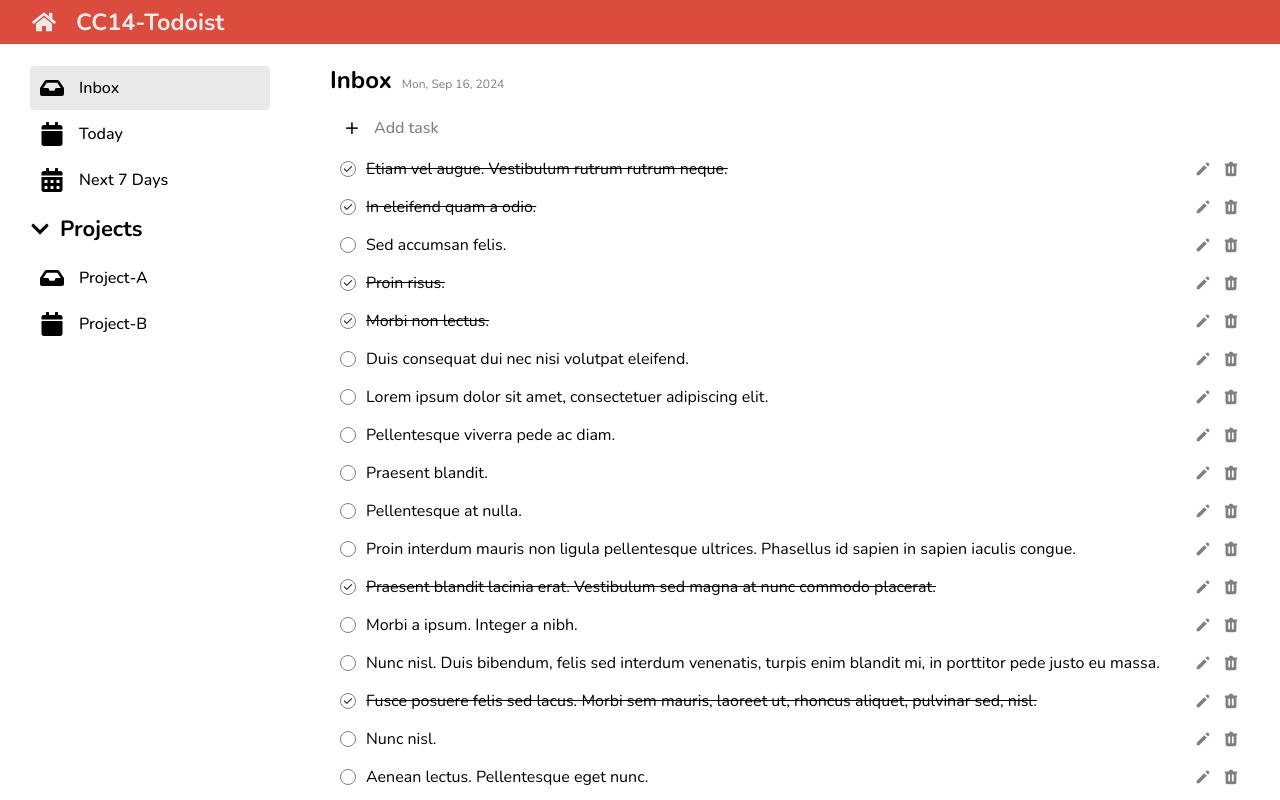
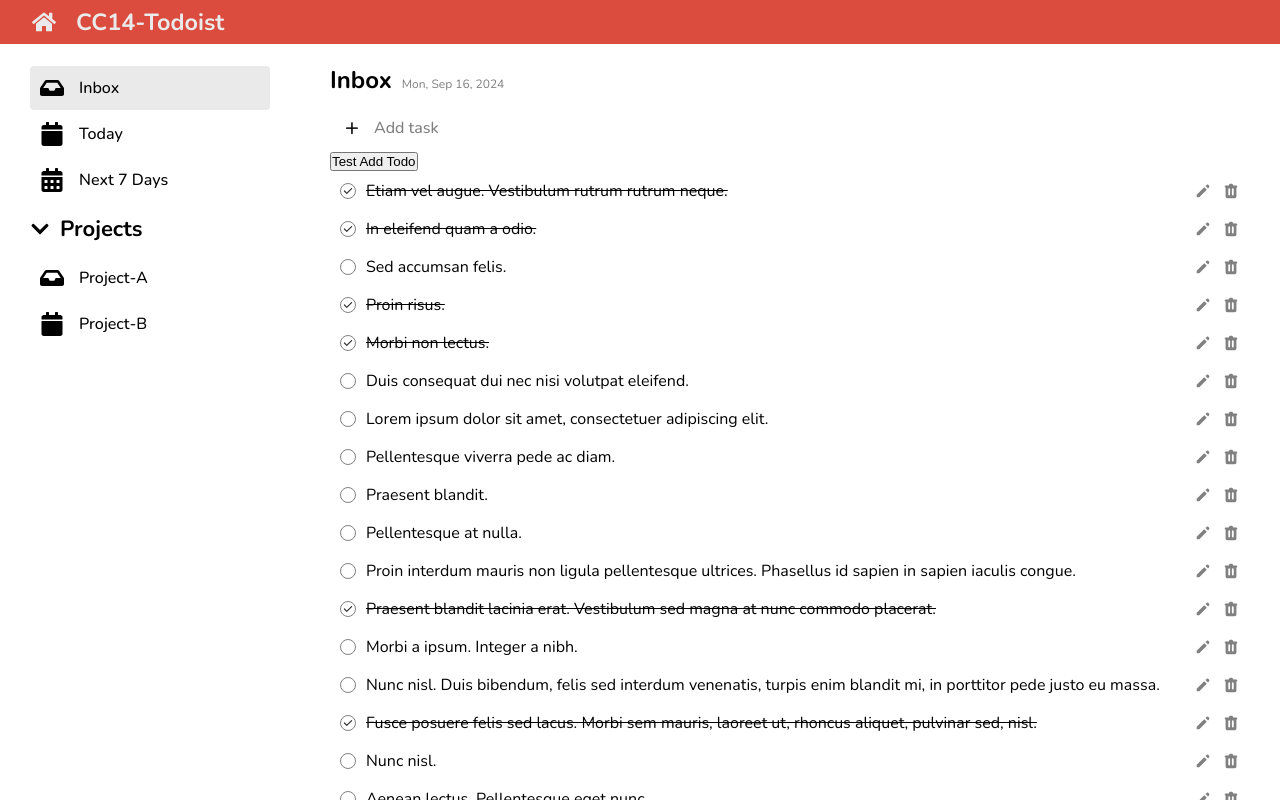
Before and after one commit to zinzindev/CC14-React-Todolist, a React (Create React App) app: page / in a window 1280 px wide. Built offline with nearby package versions, Linux system fonts and the light colour scheme.

Commit message:
finish: add-todo function

```diff
--- a/package.json
+++ b/package.json
@@ -11,6 +11,7 @@
     "react-icons": "^5.3.0",
     "react-scripts": "5.0.1",
     "sass": "^1.78.0",
+    "uuid": "^10.0.0",
     "web-vitals": "^2.1.4"
   },
   "scripts": {
--- a/src/components/Todo/TodoContent.jsx
+++ b/src/components/Todo/TodoContent.jsx
@@ -1,4 +1,5 @@
 import { useState } from 'react';
+import { v4 as uuidv4 } from 'uuid';
 
 import { AddTodo } from './AddTodo';
 import { TodoHeader } from './TodoHeader';
@@ -9,13 +10,29 @@ import mockData from '../../data/todos.json';
 export function TodoContent() {
 	// # Logic
 	const [todos, setTodos] = useState(mockData);
-	// console.log(todos);
+	// console.log(uuidv4());
+	// console.log(uuidv4());
+	// console.log(uuidv4());
+
+	const handleAddTodo = () => {
+		// มี new todos
+		let newTodoObj = { id: uuidv4(), task: 'Do Hw', status: false, due_date: '' };
+
+		// สร้าง state ใหม่
+		// update state โดย new state
+		// const newTodos = [newTodoObj, ...todos];
+		// setTodos(newTodos);
+
+		// update state โดย callback
+		setTodos((currentState) => [newTodoObj, ...currentState]);
+	};
 
 	// # UI
 	return (
 		<main className='content'>
 			<TodoHeader />
 			<AddTodo />
+			<button onClick={handleAddTodo}>Test Add Todo</button>
 			<TodoList todos={todos} />
 		</main>
 	);
```
Also changed, not shown: 1 other file (tests, documents, lock files or other folders).
